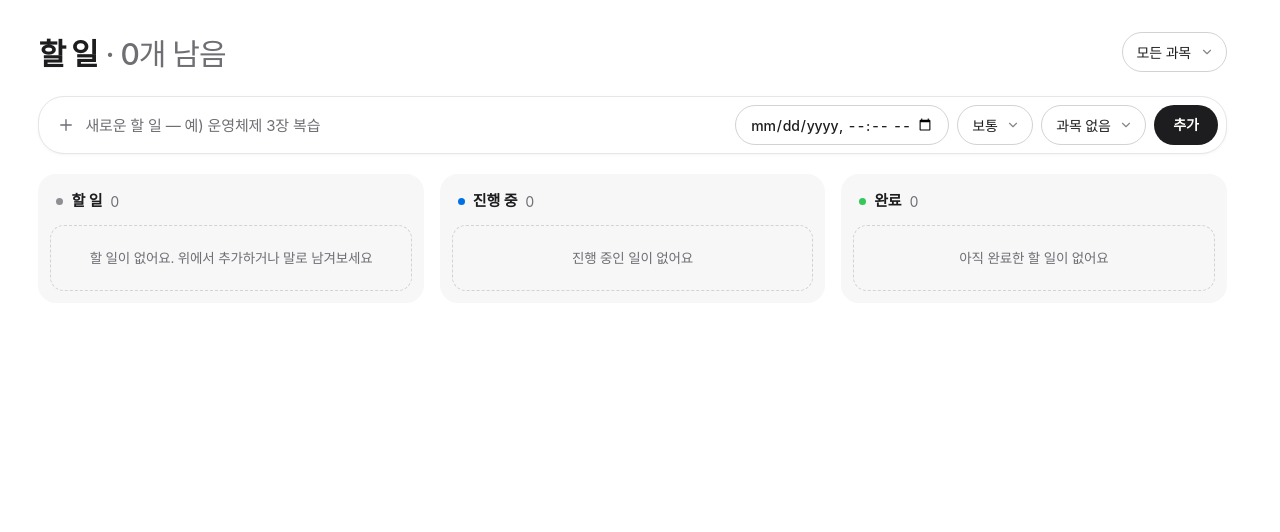
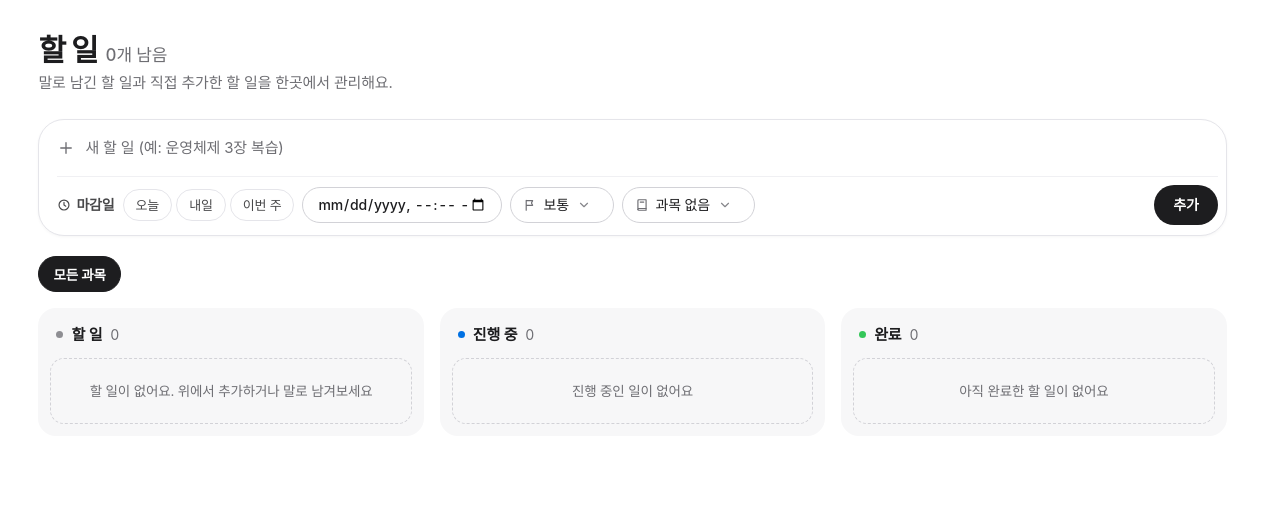
Before and after one commit to gimseungjin60/voice-planner, a Node server app: template views/tasks.ejs in a window 1280 px wide. Shown: the part 64-596 px from the top of the page. Run offline with Node 20, Linux system fonts and the light colour scheme; the template is opened without the code that fills it, so the values that code supplies are empty; the visitor is signed in with stand-in values (Sample User, id 1); some web fonts are replaced.

Commit message:
style: 할 일 카드 압축·마감 빠른 선택·과목 칩 필터, 작은 글자 13px (P1-3·4·5)
Co-Authored-By: Claude Opus 5.5 <noreply@anthropic.com>
Claude-Session: https://claude.ai/code/session_015Xd5b8kVm6D3PTTfy56faq

```diff
--- a/public/css/style.css
+++ b/public/css/style.css
@@ -2472,14 +2510,88 @@ dialog[open] > * {
   background: none;
   font-size: 15px;
 }
+/* 둘째 줄: 마감일(라벨 + 빠른 칩 + 직접 입력) · 우선순위 · 과목 · 추가 */
+.composer {
+  flex-wrap: wrap;
+}
 .composer .qa-opts {
   display: flex;
-  flex: none;
+  flex: 1 1 100%;
+  flex-wrap: wrap;
   align-items: center;
   gap: 8px;
+  padding: 8px 0 2px;
+  border-top: 1px solid var(--line-3);
+}
+.composer .qa-opts > .btn {
+  margin-left: auto;
+}
+.qa-due {
+  display: flex;
+  flex-wrap: wrap;
+  align-items: center;
+  gap: 8px;
+}
+.qa-label {
+  display: inline-flex;
+  align-items: center;
+  gap: 5px;
+  color: var(--ink-2);
+  font-size: 14px;
+  font-weight: 600;
+}
+.due-quick {
+  display: inline-flex;
+  gap: 4px;
+}
+.due-quick button {
+  height: 32px;
+  padding: 0 12px;
+  border: 1px solid var(--line);
+  border-radius: var(--r-pill);
+  background: #fff;
+  color: var(--ink-2);
+  font-size: 13px;
+  font-weight: 500;
+  cursor: pointer;
+}
+.due-quick button:hover {
+  background: var(--fill-hover);
+}
+.due-quick button.on {
+  border-color: var(--ink);
+  background: var(--ink);
+  color: #fff;
 }
 .composer input.pill {
-  width: 214px;
+  width: 200px;
+  height: 36px;
+}
+.qa-select {
+  position: relative;
+  display: inline-flex;
+  align-items: center;
+  gap: 6px;
+  height: 36px;
+  padding: 0 10px 0 12px;
+  border: 1px solid var(--line-strong);
+  border-radius: var(--r-pill);
+  color: var(--ink-3);
+}
+.qa-select:focus-within {
+  border-color: var(--ink-3);
+}
+.qa-select select {
+  height: 100%;
+  padding-right: 18px;
+  border: 0;
+  background-color: transparent;
+  color: var(--ink);
+  font-size: 14px;
+  font-weight: 500;
+}
+.board-filter {
+  margin-bottom: 16px;
 }
 .board {
   display: grid;
@@ -2930,7 +3100,8 @@ dialog[open] > * {
   flex-wrap: wrap;
   gap: 6px;
 }
-.filter-chips a {
+.filter-chips a,
+.filter-chips button {
   display: inline-flex;
   align-items: center;
   gap: 7px;
@@ -2939,20 +3110,25 @@ dialog[open] > * {
   border: 1px solid var(--line);
   border-radius: var(--r-pill);
   color: var(--ink);
+  background: #fff;
   font-size: 13.5px;
   font-weight: 500;
-}
-.filter-chips a:hover {
+  cursor: pointer;
+}
+.filter-chips a:hover,
+.filter-chips button:hover {
   background: var(--fill-hover);
 }
-.filter-chips a[data-c]::before {
+.filter-chips a[data-c]::before,
+.filter-chips button[data-c]::before {
   content: "";
   width: 7px;
   height: 7px;
   border-radius: var(--r-pill);
   background: var(--c);
 }
-.filter-chips a.active {
+.filter-chips a.active,
+.filter-chips button.active {
   border-color: var(--ink);
   background: var(--ink);
   color: #fff;
--- a/public/js/tasks.js
+++ b/public/js/tasks.js
@@ -1,6 +1,7 @@
 // 할 일 보드: 3열 카드. 체크·이동 버튼 → PATCH → 새로고침 없이 다시 그림. 이동 후 4초 동안 실행 취소
 let tasks = JSON.parse(document.getElementById("tasks-data").textContent);
-const filter = document.getElementById("subject-filter");
+const filterNav = document.getElementById("subject-filter");
+let subjectFilter = "";
 const board = document.querySelector(".board");
 const ORDER = ["todo", "doing", "done"];
 const STATUS_LABEL = { todo: "할 일", doing: "진행 중", done: "완료" };
@@ -10,39 +11,42 @@ function card(t) {
   const done = t.status === "done";
   const { label, cls } = dueInfo(t.due_at);
   const src = SOURCE[t.source];
-  const move = (to, text, style) => `<button class="btn ${style} sm" data-move="${t.task_id}" data-to="${to}">${text}</button>`;
-  const prev = `<svg class="i sm" aria-hidden="true"><use href="#i-chevron-left"/></svg>`;
-  const next = `<svg class="i sm" aria-hidden="true"><use href="#i-chevron"/></svg>`;
-  return `<article class="task${done ? " done" : ""}">
+  // 제목 줄 오른쪽: 다음 단계로 옮기는 아이콘 버튼 1개 + '…' 메뉴(이전 단계로 · 삭제)
+  const step = { todo: ["doing", "chevron", "시작하기"], doing: ["done", "check", "완료"] }[t.status];
+  const back = { doing: ["todo", "할 일로 되돌리기"], done: ["doing", "진행 중으로 되돌리기"] }[t.status];
+  return `<article class="task${done ? " done" : ""}${t.priority === "high" && !done ? " high" : ""}">
     <button class="check${done ? " on" : ""}" data-move="${t.task_id}" data-to="${done ? "todo" : "done"}" aria-label="${done ? "완료 취소" : "완료로 표시"}: ${esc(t.title)}"></button>
     <div class="task-title">${esc(t.title)}</div>
+    <div class="task-tools">
+      ${step ? `<button class="icon-btn step" data-move="${t.task_id}" data-to="${step[0]}" title="${step[2]}" aria-label="${step[2]}: ${esc(t.title)}"><svg class="i sm" aria-hidden="true"><use href="#i-${step[1]}"/></svg></button>` : ""}
+      <details class="pop">
+        <summary class="icon-btn" aria-label="더 보기: ${esc(t.title)}"><svg class="i sm" aria-hidden="true"><use href="#i-more"/></svg></summary>
+        <div class="menu">
+          ${back ? `<button data-move="${t.task_id}" data-to="${back[0]}">${back[1]}</button>` : ""}
+          <button class="danger" data-del="${t.task_id}">삭제</button>
+        </div>
+      </details>
+    </div>
     <div class="task-meta">
-      ${t.subject_name ? chip(t.subject_name, t.subject_color) : ""}
+      ${t.subject_name ? chip(t.subject_name, t.subject_color, true) : ""}
       ${done ? (t.completed_at ? `<span class="due done">완료 ${md(t.completed_at)}</span>` : "") : t.due_at ? `<span class="due ${cls}">${esc(label)}</span>` : ""}
+      ${t.priority === "high" && !done ? `<span class="prio-high"><svg class="i sm" aria-hidden="true"><use href="#i-flag"/></svg>중요</span>` : ""}
+      ${src && !done ? `<span class="src" title="${src[1]}에서 추가"><svg class="i" aria-hidden="true"><use href="#i-${src[0]}"/></svg>${src[1]}</span>` : ""}
     </div>
-    ${done ? "" : `<div class="task-sub">${prio(t.priority)}${src ? `<span class="src"><svg class="i" aria-hidden="true"><use href="#i-${src[0]}"/></svg>${src[1]}</span>` : ""}</div>`}
-    ${
-      t.status === "todo"
-        ? `<div class="task-actions"><span class="spacer"></span>${move("doing", `시작하기${next}`, "line")}</div>`
-        : t.status === "doing"
-          ? `<div class="task-actions">${move("todo", `${prev}할 일로`, "line")}<span class="spacer"></span>${move("done", `완료${next}`, "")}</div>`
-          : ""
-    }
-    <button class="icon-btn danger del" data-del="${t.task_id}" aria-label="삭제: ${esc(t.title)}"><svg class="i sm"><use href="#i-trash"/></svg></button>
   </article>`;
 }
 
 const EMPTY = { todo: "할 일이 없어요. 위에서 추가하거나 말로 남겨보세요", doing: "진행 중인 일이 없어요", done: "아직 완료한 할 일이 없어요" };
 
 function render() {
-  const shown = tasks.filter((t) => !filter.value || String(t.subject_id) === filter.value);
+  const shown = tasks.filter((t) => !subjectFilter || String(t.subject_id) === subjectFilter);
   document.querySelectorAll(".column").forEach((col) => {
     const st = col.dataset.status;
     const list = shown.filter((t) => t.status === st);
     col.querySelector(".cards").innerHTML = list.map(card).join("") || `<div class="empty-col">${EMPTY[st]}</div>`;
     col.querySelector(".count").textContent = list.length;
   });
-  document.getElementById("total-count").textContent = `· ${shown.filter((t) => t.status !== "done").length}개 남음`;
+  document.getElementById("total-count").textContent = `${shown.filter((t) => t.status !== "done").length}개 남음`;
 }
 
 async function moveTask(id, to) {
@@ -56,6 +60,7 @@ async function moveTask(id, to) {
 board.addEventListener("click", async (e) => {
   const b = e.target.closest("button");
   if (!b) return;
+  b.closest("details")?.removeAttribute("open");
   if (b.dataset.move) {
     const id = Number(b.dataset.move);
     const from = tasks.find((t) => t.task_id === id).status;
@@ -88,5 +93,29 @@ form.addEventListener("submit", async (e) => {
   toast("할 일을 추가했어요");
 });
 
-filter.addEventListener("change", render);
+// 과목 칩 필터 (메모 목록과 같은 모양)
+filterNav.addEventListener("click", (e) => {
+  const b = e.target.closest("button");
+  if (!b) return;
+  subjectFilter = b.dataset.subject;
+  filterNav.querySelectorAll("button").forEach((x) => {
+    x.classList.toggle("active", x === b);
+    x.setAttribute("aria-pressed", x === b);
+  });
+  render();
+});
+
+// 마감 빠른 선택: 오늘 23:59 · 내일 23:59 · 이번 주 일요일 23:59 (한국 시간)
+const dueInput = document.getElementById("t-due");
+const quickBtns = document.querySelectorAll("[data-quick]");
+document.querySelector(".due-quick").addEventListener("click", (e) => {
+  const b = e.target.closest("[data-quick]");
+  if (!b) return;
+  const today = new Date(Date.now() + 9 * 3600000); // UTC 필드로 한국 날짜를 읽는다
+  const add = { today: 0, tomorrow: 1, week: (7 - today.getUTCDay()) % 7 }[b.dataset.quick];
+  dueInput.value = new Date(today.getTime() + add * 86400000).toISOString().slice(0, 10) + "T23:59";
+  quickBtns.forEach((x) => x.classList.toggle("on", x === b));
+});
+dueInput.addEventListener("input", () => quickBtns.forEach((x) => x.classList.remove("on")));
+form.addEventListener("reset", () => quickBtns.forEach((x) => x.classList.remove("on")));
 render();
--- a/views/tasks.ejs
+++ b/views/tasks.ejs
@@ -1,24 +1,36 @@
 <%- include('partials/header') %>
 <main class="container">
   <div class="page-head">
-    <h1>할 일 <span class="sub" id="total-count"></span></h1>
-    <select id="subject-filter" class="pill" aria-label="과목 필터">
-      <option value="">모든 과목</option>
-      <% subjects.forEach((s) => { %><option value="<%= s.subject_id %>"><%= s.name %></option><% }) %>
-    </select>
+    <div>
+      <h1>할 일 <span class="count num" id="total-count"></span></h1>
+      <p>말로 남긴 할 일과 직접 추가한 할 일을 한곳에서 관리해요.</p>
+    </div>
   </div>
 
   <form class="composer" id="task-form">
     <svg class="i" aria-hidden="true"><use href="#i-plus"/></svg>
-    <input id="t-title" name="title" class="qa-title" maxlength="200" required placeholder="새로운 할 일 — 예) 운영체제 3장 복습" aria-label="할 일 제목" />
+    <input id="t-title" name="title" class="qa-title" maxlength="200" required placeholder="새 할 일 (예: 운영체제 3장 복습)" aria-label="할 일 제목" />
     <div class="qa-opts">
-      <input id="t-due" name="due_at" type="datetime-local" class="pill" aria-label="마감" />
-      <select id="t-priority" name="priority" class="pill" aria-label="우선순위"><option value="mid">보통</option><option value="high">높음</option><option value="low">낮음</option></select>
-      <select id="t-subject" name="subject_id" class="pill" aria-label="과목"><option value="">과목 없음</option>
-        <% subjects.forEach((s) => { %><option value="<%= s.subject_id %>"><%= s.name %></option><% }) %></select>
+      <div class="qa-due">
+        <label class="qa-label" for="t-due"><svg class="i sm" aria-hidden="true"><use href="#i-clock"/></svg>마감일</label>
+        <div class="due-quick" role="group" aria-label="마감 빠르게 고르기">
+          <button type="button" data-quick="today">오늘</button><button type="button" data-quick="tomorrow">내일</button><button type="button" data-quick="week">이번 주</button>
+        </div>
+        <input id="t-due" name="due_at" type="datetime-local" class="pill" />
+      </div>
+      <label class="qa-select"><svg class="i sm" aria-hidden="true"><use href="#i-flag"/></svg><span class="sr-only">우선순위</span>
+        <select id="t-priority" name="priority"><option value="mid">보통</option><option value="high">높음</option><option value="low">낮음</option></select></label>
+      <label class="qa-select"><svg class="i sm" aria-hidden="true"><use href="#i-book"/></svg><span class="sr-only">과목</span>
+        <select id="t-subject" name="subject_id"><option value="">과목 없음</option>
+          <% subjects.forEach((s) => { %><option value="<%= s.subject_id %>"><%= s.name %></option><% }) %></select></label>
       <button class="btn">추가</button>
     </div>
   </form>
+
+  <nav class="filter-chips board-filter" id="subject-filter" aria-label="과목 필터">
+    <button type="button" class="active" data-subject="" aria-pressed="true">모든 과목</button>
+    <% subjects.forEach((s) => { %><button type="button" data-subject="<%= s.subject_id %>" data-c style="--c: <%= s.color %>" aria-pressed="false"><%= s.name %></button><% }) %>
+  </nav>
 
   <div class="board">
     <section class="column" data-status="todo" aria-label="할 일"><div class="column-head"><span class="dot"></span><h3>할 일</h3><span class="count"></span></div><div class="cards"></div></section>
```
Also changed, not shown: other parts of public/css/style.css (+163 -52 lines), public/js/app.js.
